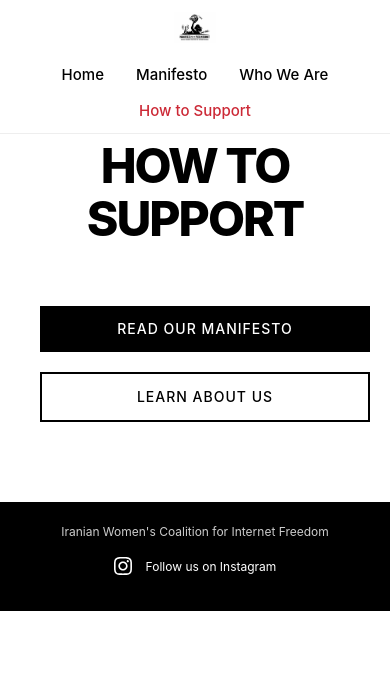
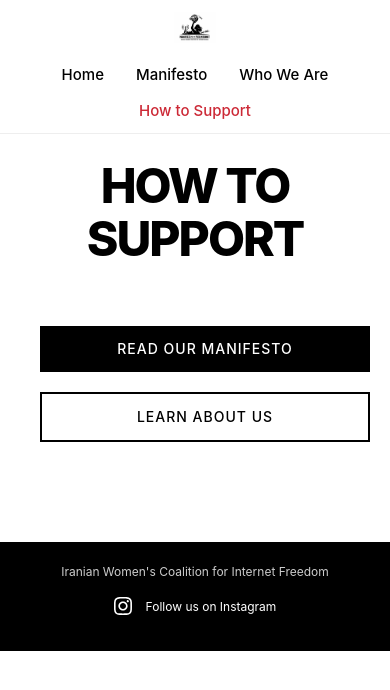
Before and after one commit to royapakzad/manifesto-website, a plain HTML site: page support.html in a window 390 px wide. Drawn offline with Linux system fonts and the light colour scheme.

Commit message:
Add files via upload

```diff
--- a/styles.css
+++ b/styles.css
@@ -352,7 +352,7 @@ footer {
     .manifesto-page,
     .about-page,
     .support-page {
-        padding: 180px 0 60px;
+        padding: 120px 0 80px;
     }
 
     .manifesto-page h1,
@@ -448,7 +448,7 @@ a {
 .manifesto-page,
 .about-page,
 .support-page {
-    padding: 120px 0 80px;
+    padding: 140px 0 100px;
     background: #fff;
 }
 
```
